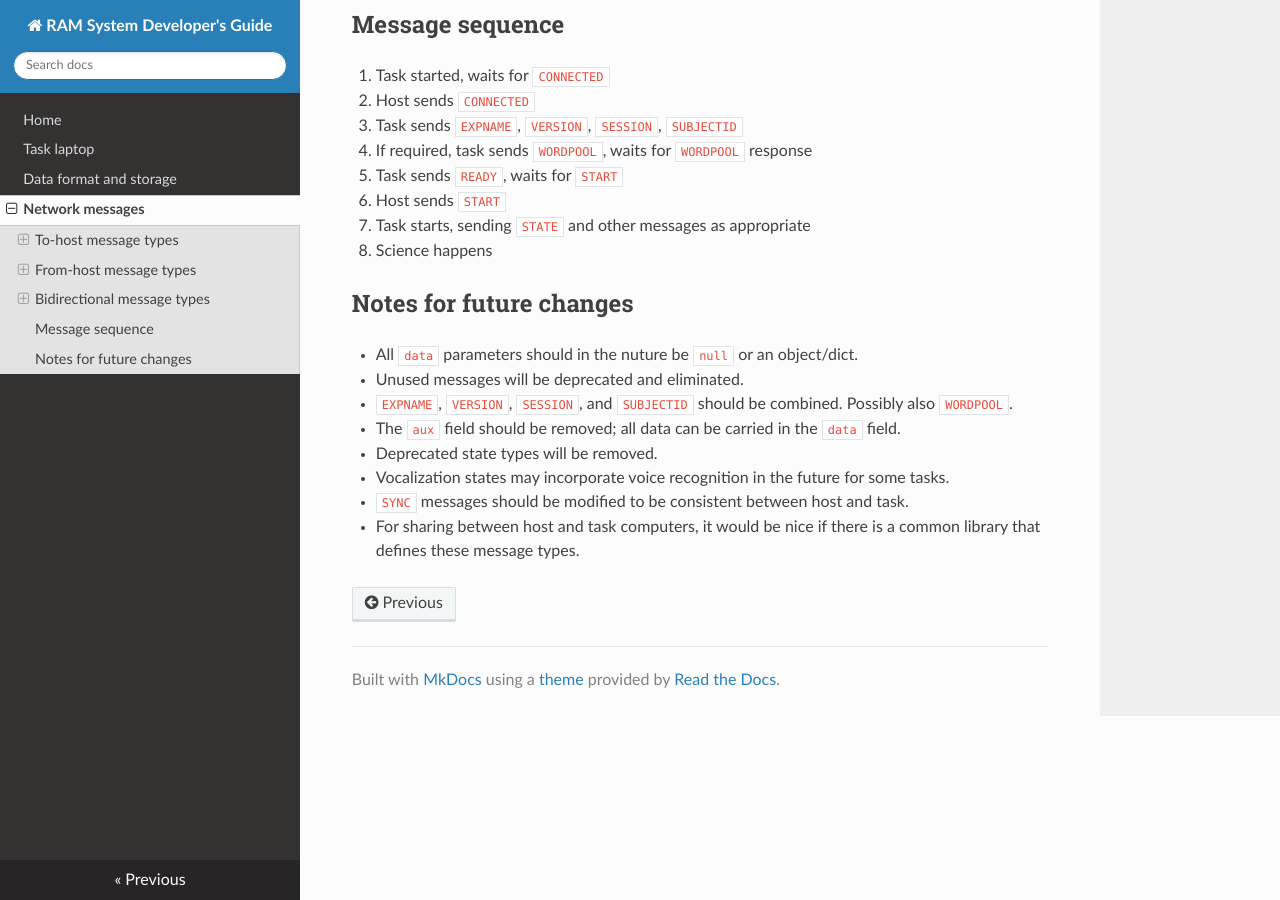
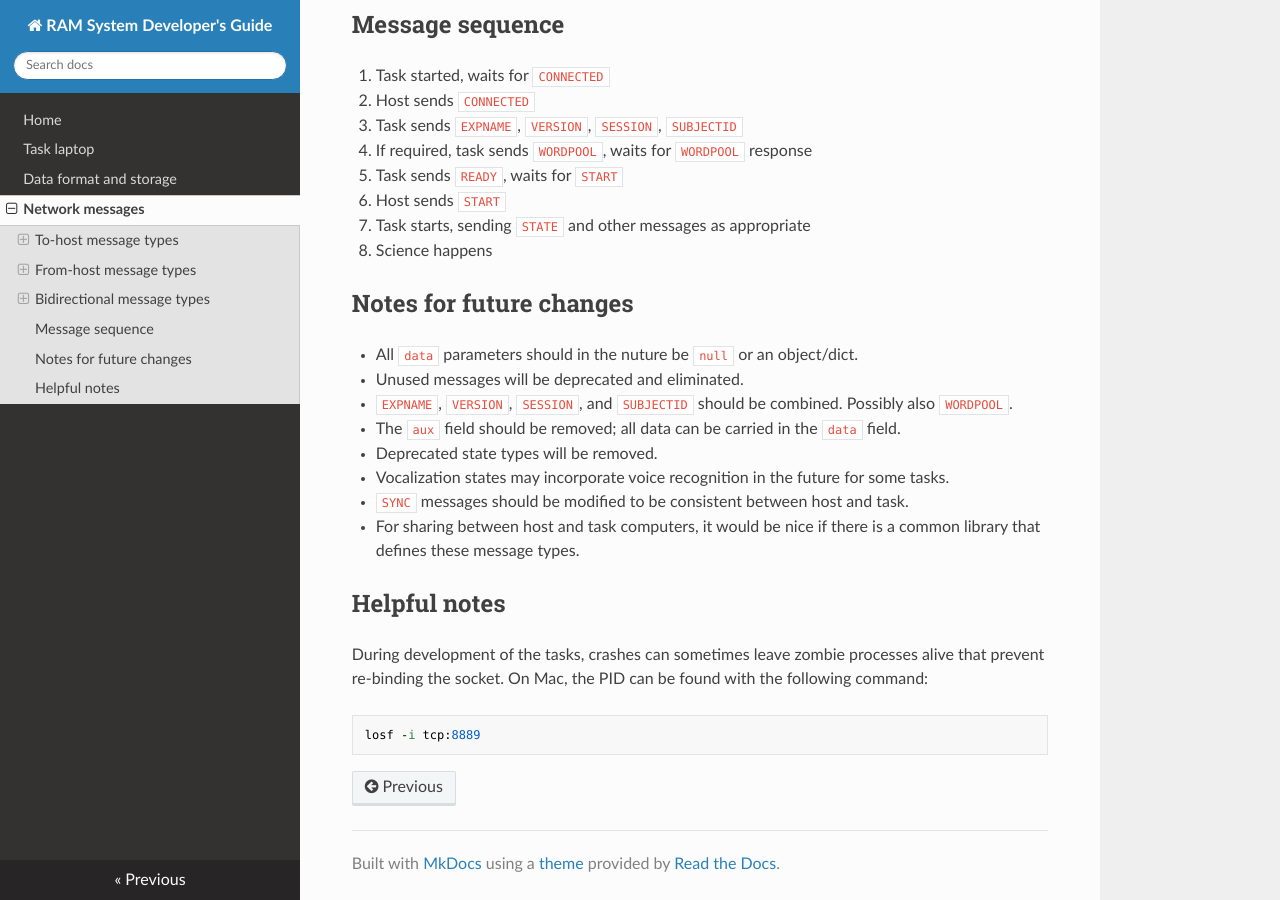
Before and after one commit to pennmem/ram-devguide, an MkDocs documentation site: the page built from docs/networking.md, in a window 1280 px wide and 900 px high, scrolled down 4718 px. Built offline with MkDocs 1.6.1, drawn with Linux system fonts in a browser that asks for light colours; nearby versions of some CDN libraries; old or Windows-style settings are respelled for this version of MkDocs; some of the changed text lies outside the part shown.

Commit message:
Add notes on how to kill zombie TCP-hogging processes

````diff
--- a/docs/networking.md
+++ b/docs/networking.md
@@ -1,7 +1,7 @@
 # Network messages
 
 The task and host computers communicate via JSON messages over a [ZeroMQ][]
-`PAIR` socket. Messages have the following format:
+`PAIR` socket on TCP port 8889. Messages have the following format:
 
 ```json
 {
@@ -257,3 +257,13 @@ the `num` field from the host).
 * `SYNC` messages should be modified to be consistent between host and task.
 * For sharing between host and task computers, it would be nice if there is a
   common library that defines these message types.
+
+## Helpful notes
+
+During development of the tasks, crashes can sometimes leave zombie processes
+alive that prevent re-binding the socket. On Mac, the PID can be found with the
+following command:
+
+```
+losf -i tcp:8889
+```
````
